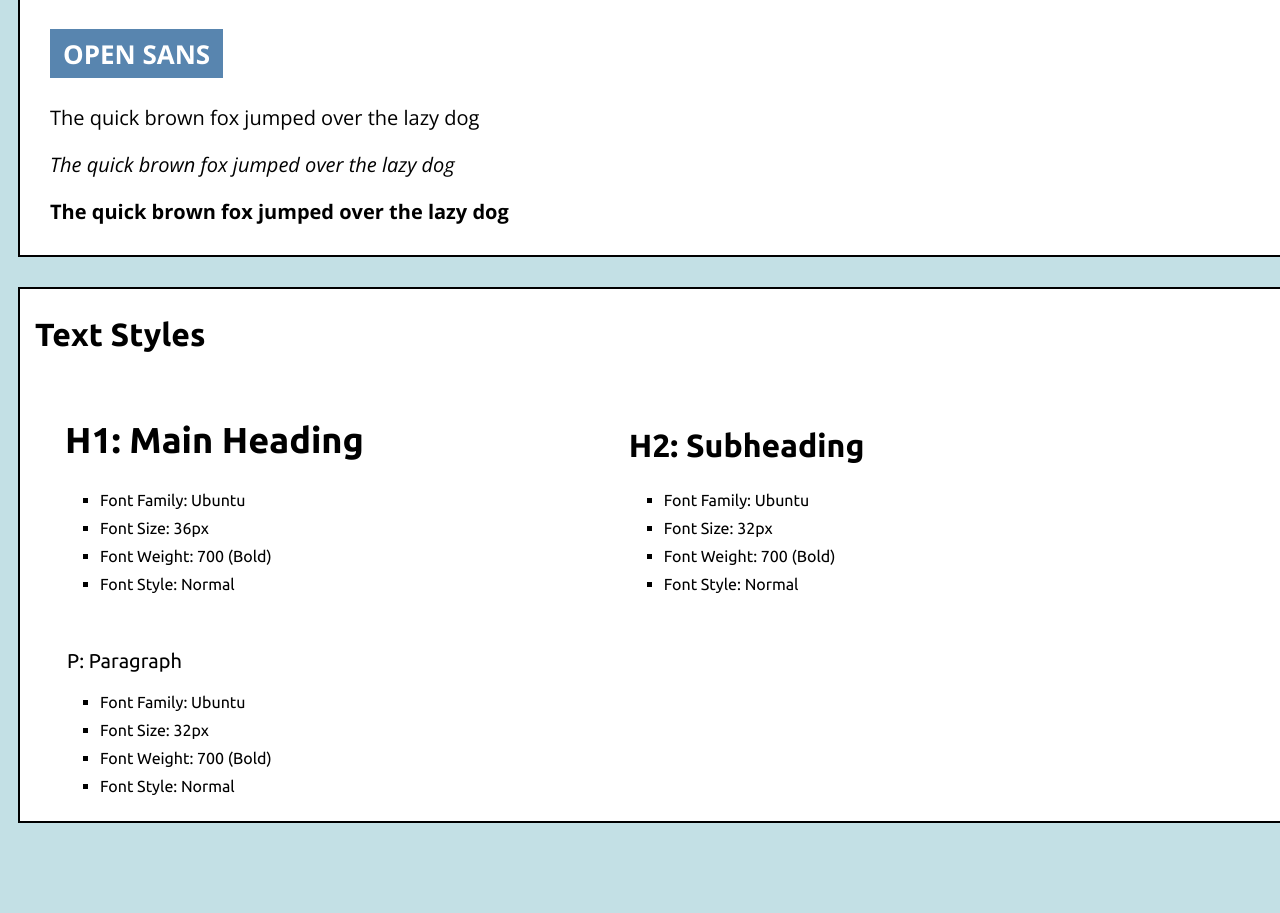
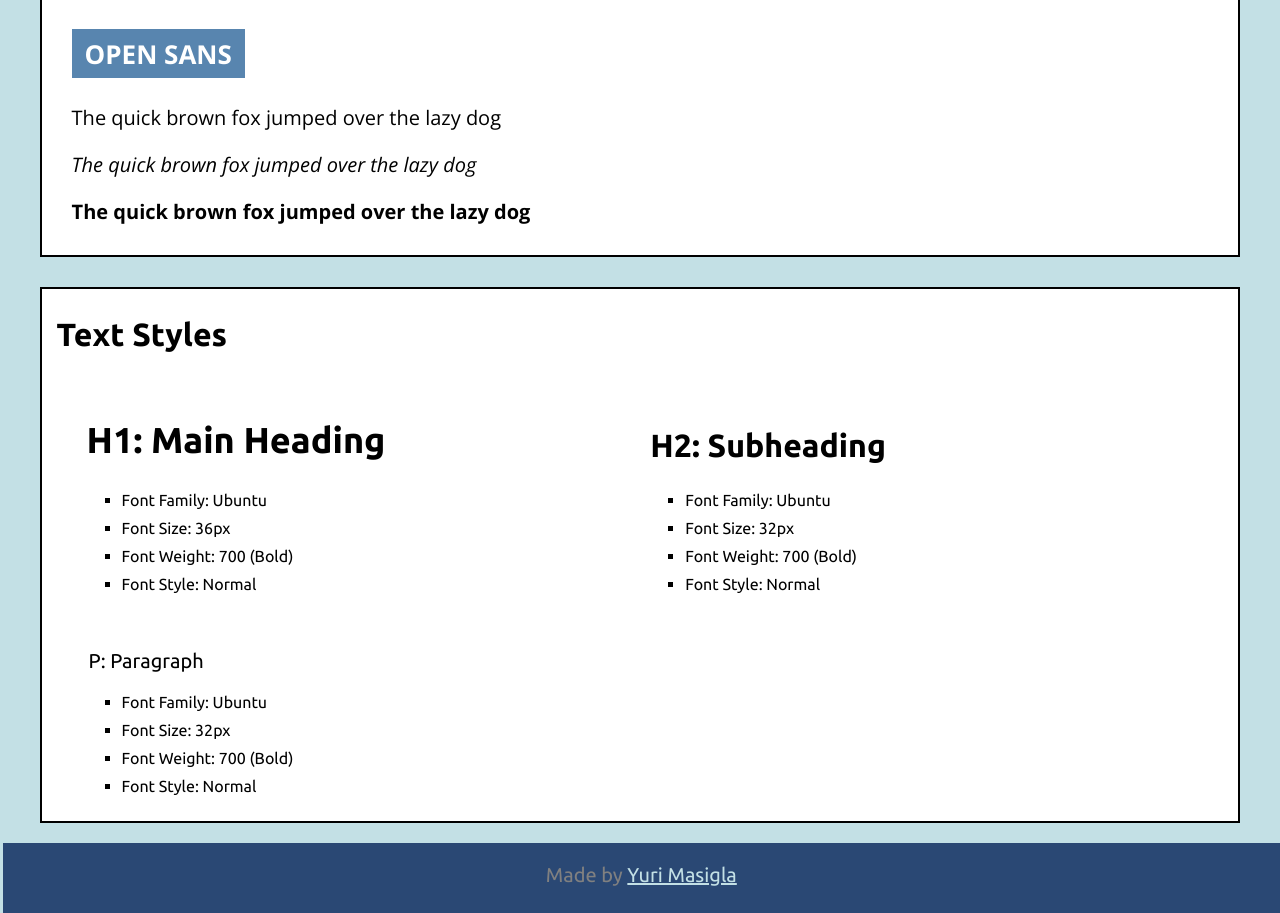
Before and after one commit to YuriMasigla/website-design-system, a plain HTML site: page index.html in a window 1280 px wide. Shown: the part 839-1752 px from the top of the page. Before the commit the page ends 1662 px from the top, so only its background shows below. Drawn offline with nearby package versions, Linux system fonts and the light colour scheme.

Commit message:
Complete Footer and Project

```diff
--- a/index.html
+++ b/index.html
@@ -82,5 +82,8 @@
                 </div>
             </section>
         </main>
+        <footer>
+            <p>Made by <a href="https://github.com/YuriMasigla/" target="_blank">Yuri Masigla</a></p>
+        </footer>
     </body>
 </html>
--- a/styles.css
+++ b/styles.css
@@ -29,8 +29,8 @@ section {
     border: 2px solid black;
     position: relative;
     top: 90px;
-    width: 100%;
-    margin: 20px 10px;
+    width: 95%;
+    margin: 20px auto;
 }
 
 section h2 {
@@ -42,7 +42,6 @@ section h2 {
 
 section.palette {
     top: 70px;
-    width: 100%;
 }
 
 section.palette div {
@@ -140,3 +139,23 @@ section.textstyles div li {
     margin: 10px;
     list-style: square;
 }
+
+footer {
+    background-color: #274472f8;
+    position: relative;
+    width: 101%;
+    height: 70px;
+    left: -5px;
+    bottom: -100px;
+}
+
+footer p {
+    padding: 1em;
+    text-align: center;
+    color: gray;
+    font-size: 20px;
+}
+
+footer a {
+    color: #C3E0E5;
+}
```
